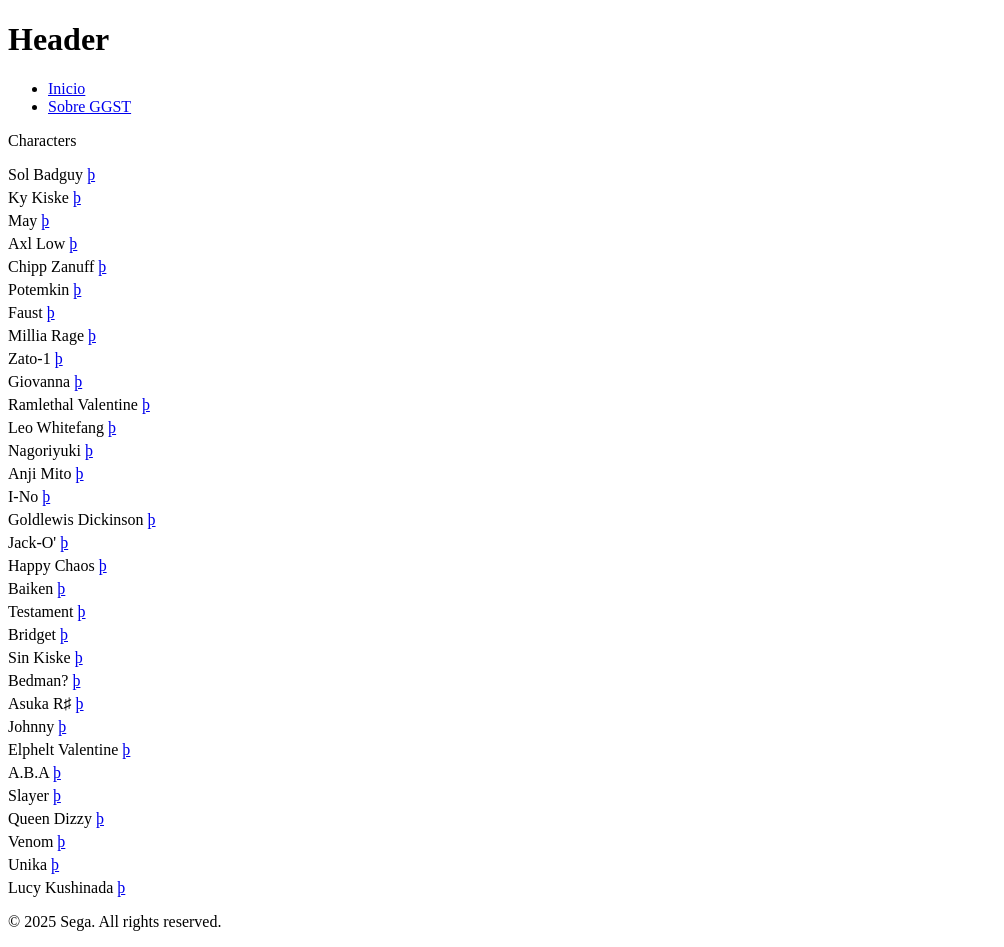
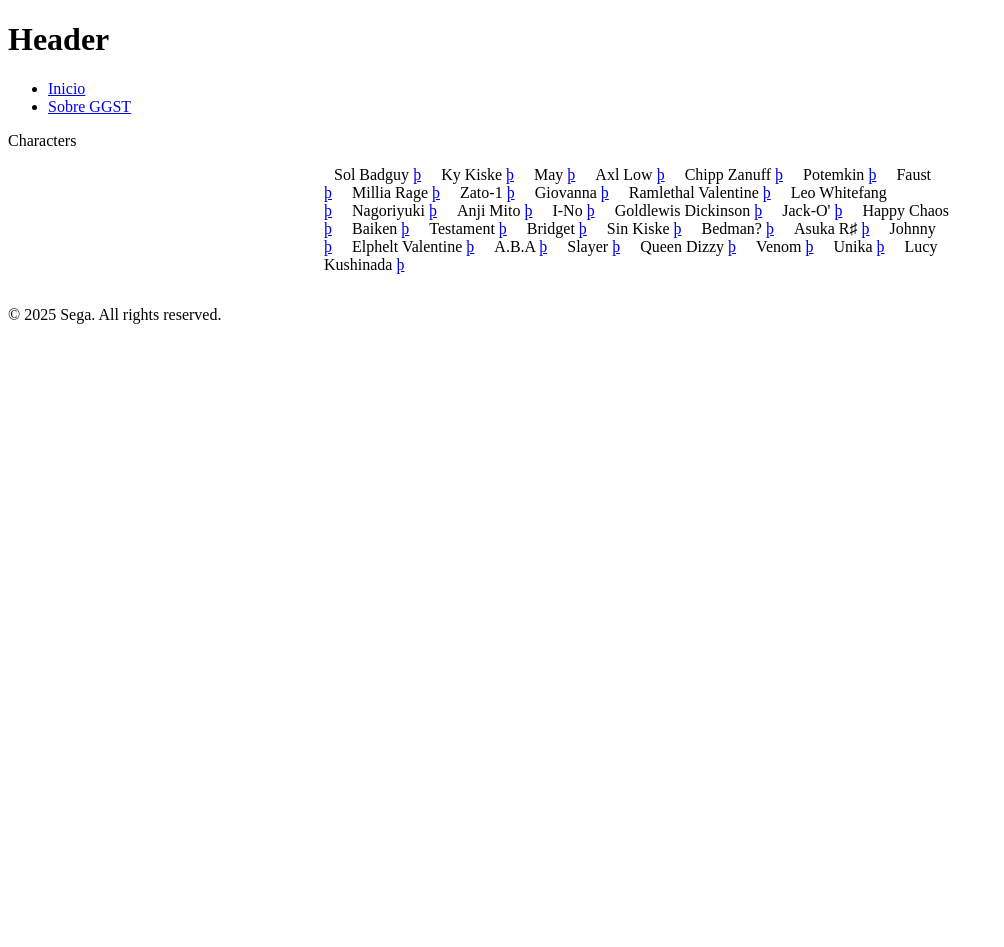
Before and after one commit to LorenzoAletto/guiltySite, a React (Create React App) app in the folder guilty-site/: page / in a window 1280 px wide. Shown: the whole page, without its empty margins (0-1004 px from the left). After the commit the page ends 800 px from the top, so only its background shows below. Built offline with nearby package versions, Linux system fonts and the light colour scheme.

Commit message:
basic display of characters on a card

```diff
--- a/guilty-site/src/components/characters-container.jsx
+++ b/guilty-site/src/components/characters-container.jsx
@@ -44,7 +44,7 @@
     ];
 
     const toURL = (name) => {
-        return(
+        return (
 
             "/" + name
                 .toLowerCase()
@@ -57,14 +57,17 @@
         <div>
             <div className="Home-characters-card">Characters</div>
             <div className="text-align-center">
+                <div style={{ display: "flex", flexWrap: "wrap", gap: "10px", maxWidth: "50%", margin: "0 auto" }}>
+
                     <p>
                         {characters.map((character, index) => (
-                        <span key={index} style={{display: "block", margin: "5px 0"}}>
+                            <span key={index} style={{ border: "1px sold #ccc", padding: "5px 10px", borderRadius:"8px"}}>
                                 {character} <a href={toURL(character)}>þ</a>
                             </span>
                         ))}
                     </p>
                 </div>
             </div>
+        </div>
     );
 }
```
Lines whose indentation alone changed are shown as unchanged.
